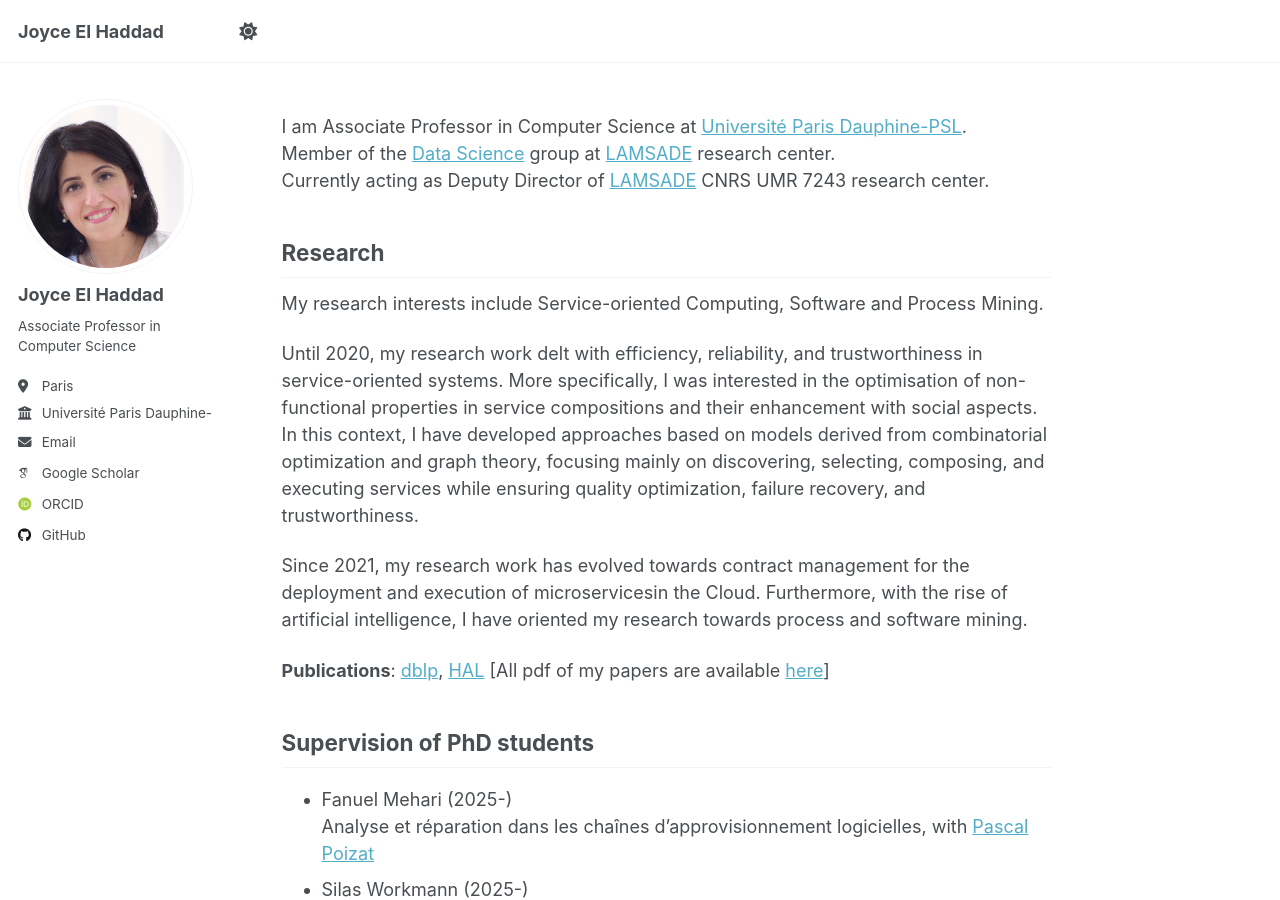
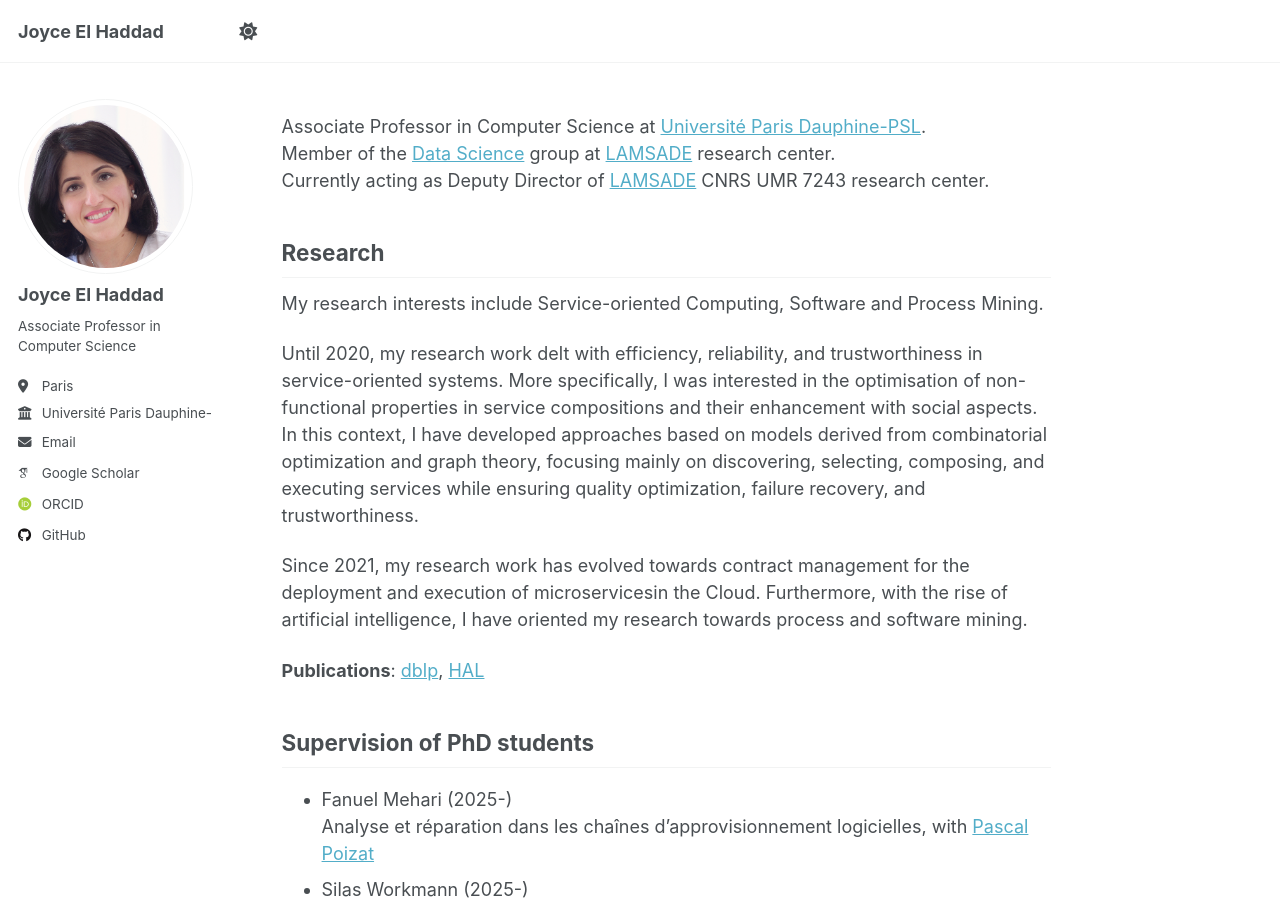
Before and after one commit to joyceelhaddad/joyceelhaddad.github.io, a Jekyll site: the page built from _pages/about.md, in a window 1280 px wide and 900 px high. Built offline with Jekyll 4.4.1, drawn with Linux system fonts in a browser that asks for light colours; some web fonts are replaced; a script that is not in the unit is left out.

Commit message:
Update about.md

```diff
--- a/_pages/about.md
+++ b/_pages/about.md
@@ -7,7 +7,7 @@ redirect_from:
   - /about.html
 ---
 
-I am Associate Professor in Computer Science at [Université Paris Dauphine-PSL](https://dauphine.psl.eu/). <br>
+Associate Professor in Computer Science at [Université Paris Dauphine-PSL](https://dauphine.psl.eu/). <br>
 Member of the [Data Science](https://www.lamsade.dauphine.fr/en/research/groups/data-science.html) group at [LAMSADE](https://www.lamsade.dauphine.fr/) research center.<br>
 Currently acting as Deputy Director of [LAMSADE](https://www.lamsade.dauphine.fr/en/about-us/composition.html) CNRS UMR 7243 research center.
 
@@ -21,7 +21,6 @@ Until 2020, my research work delt with efficiency, reliability, and trustworthin
 Since 2021, my research work has evolved towards contract management for the deployment and execution of microservicesin the Cloud. Furthermore, with the rise of artificial intelligence, I have oriented my research towards process and software mining.
 
 **Publications**: [dblp](https://dblp.org/pid/91/6045.html), [HAL](https://hal.science/search/index?q=joyce+el+haddad)
-[All pdf of my papers are available [here](https://joyceelhaddad.github.io/no-menu-page/)]
 
 
 Supervision of PhD students
```
